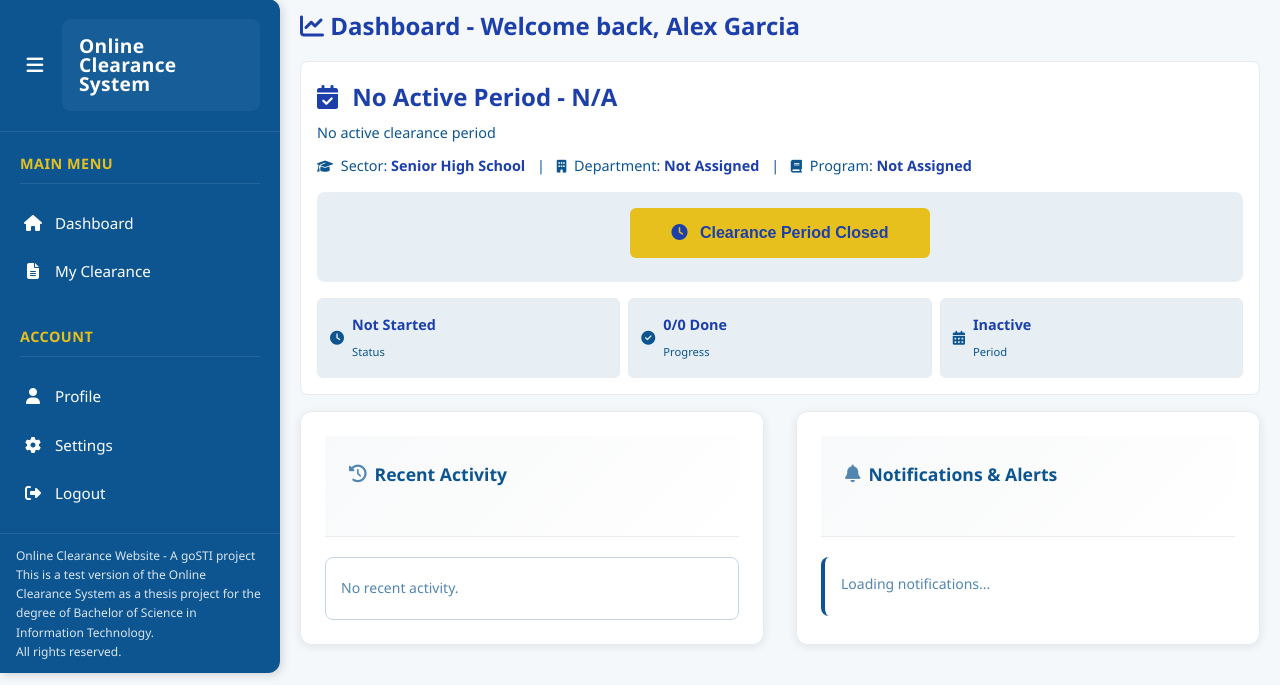
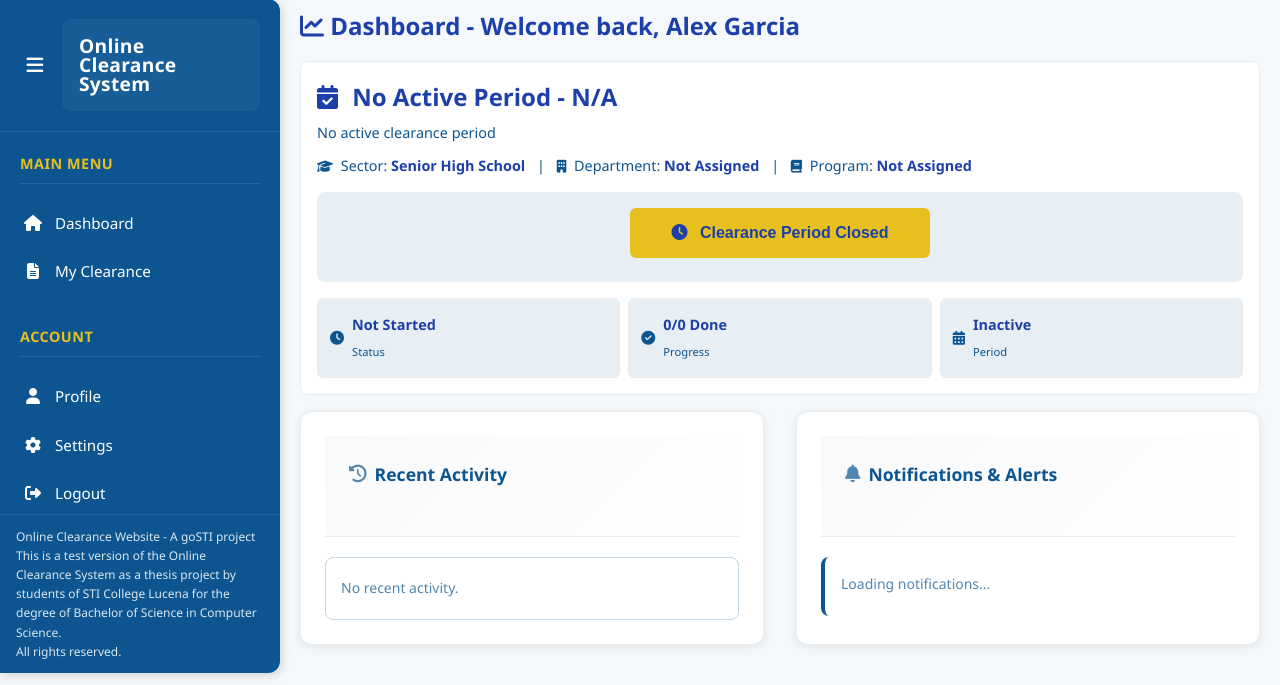
Before and after one commit to samxyuel/OnlineClearanceWebsite, a PHP site: page /OnlineClearanceWebsite/pages/end-user/dashboard.php in a window 1280 px wide. Shown: the part 115-800 px from the top of the page. Run offline with PHP 8.4, Linux system fonts and the light colour scheme; data comes from the database, SQL or seed files in the repository; data that the repository does not hold is empty.

Commit message:
Update project description in sidebar and login footer to reflect accurate authorship and degree program.

```diff
--- a/includes/components/sidebar.php
+++ b/includes/components/sidebar.php
@@ -297,7 +297,7 @@ if ($isUserLoggedIn) {
     </div>
     <div class="sidebar-credit">Online Clearance Website - A goSTI project
         <br>
-        This is a test version of the Online Clearance System as a thesis project for the degree of Bachelor of Science in Information Technology. <br> All rights reserved.<br>
+        This is a test version of the Online Clearance System as a thesis project by students of STI College Lucena for the degree of Bachelor of Science in Computer Science. <br> All rights reserved.<br>
     </div>
 </aside>
 
--- a/pages/auth/login.php
+++ b/pages/auth/login.php
@@ -110,7 +110,7 @@ color: var(--deep-navy-blue); padding: 0.5rem; margin: 1rem; border-radius: 5px;
             <!-- Footer -->
             <div class="login-footer">
                 Powered by goSTI · © 2025 <br>
-                This is a test version of the Online Clearance System as a thesis project for the degree of Bachelor of Science in Information Technology. <br> All rights reserved.<br>
+                This is a test version of the Online Clearance System as a thesis project by students of STI College Lucena for the degree of Bachelor of Science in Computer Science. <br> All rights reserved.<br>
             </div>
         </div>
     </main>
```
